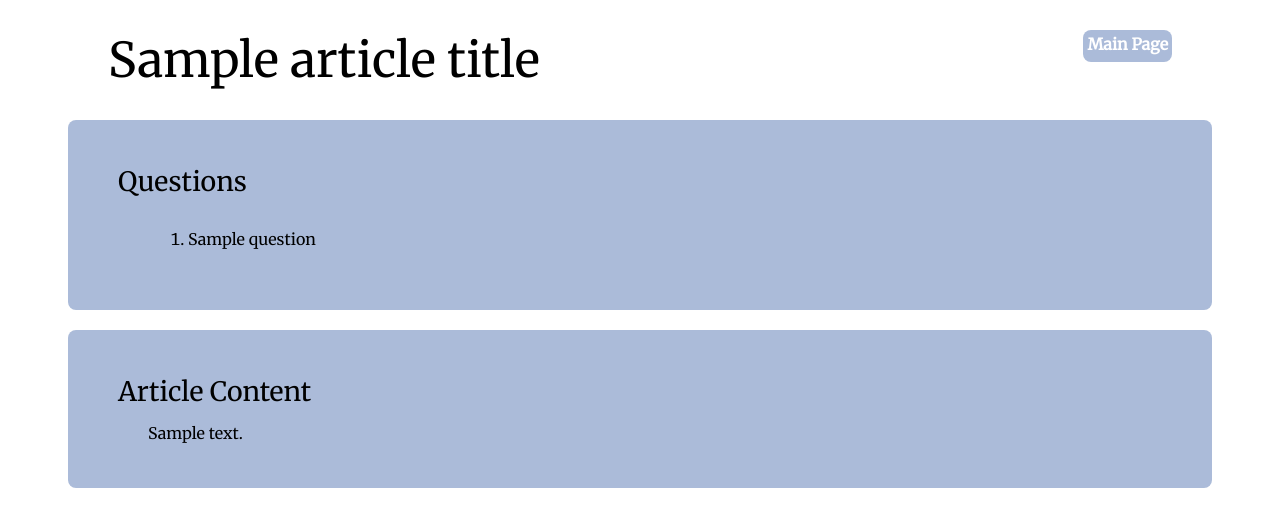
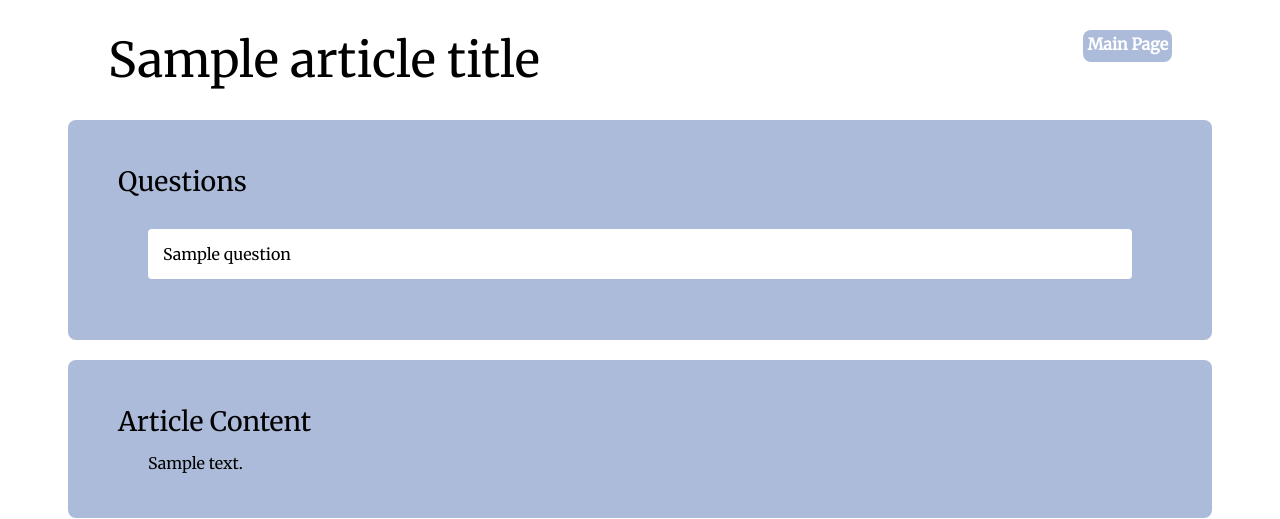
Before and after one commit to TimelyToga/wikiquiz, a Django app: template webfiles/templates/quiz.html in a window 1280 px wide. Shown: the top 519 px of the page. Run offline with Django 3.2, Linux system fonts and the light colour scheme; the template is opened without the code that fills it: most values are stand-ins (such as "Sample title", 1, 10 or a date in 2020); parts of the project's set-up code (start-up, migrations or seed data) failed here and were passed over.

Commit message:
Answers are hidden and revealed on click

```diff
--- a/webfiles/static/css/wiki.css
+++ b/webfiles/static/css/wiki.css
@@ -32,7 +32,7 @@
 }
 
 .button_wrapper {
-    width: 30%;
+    /*width: 0%;*/
     height: 100%;
     float: right !important;
 }
@@ -65,3 +65,27 @@
 
 #home_link {
 }
+
+.question_list {
+    text-decoration: none;
+    padding: 0;
+}
+
+.question_item_wrapper {
+    list-style-type: none;
+    margin: 0 auto;
+}
+
+.question_item {
+    background: white;
+    border-radius: 4px;
+    padding: 15px;
+    margin: 10px 0;
+}
+
+.answer_blocks {
+    color: #00274A;
+    font-weight: bold;
+    font-size: 18pt;
+    margin: 10px 20px;
+}
--- a/webfiles/templates/quiz.html
+++ b/webfiles/templates/quiz.html
@@ -23,11 +23,21 @@
                 <span class="section_title">Questions</span>
             </div>
             <div class="bubble_content">
-                <ol>
+                <ul class="question_list">
                     {% for q in questions %}
-                    <li>{{ q }}</li>
+                    <li class="question_item_wrapper">
+                        <div class="question_item" onclick="revealAnswer('{{ q.num }}')">
+                            <div class="question_text">
+                                {{ q.question }}
+                            </div>
+                            <div class="question_answer" id="{{ q.num }}" style="display: none">
+                                <br>
+                                <span class="answer_blocks">{{ q.answer }}</span>
+                            </div>
+                        </div>
+                    </li>
                     {% endfor %}
-                </ol>
+                </ul>
             </div>
         </div>
         <div class="bubble" id="wiki_content_wrapper">
@@ -48,6 +58,20 @@
             return mystring.replace(/&/g, "&amp;").replace(/>/g, "&gt;").replace(/</g, "&lt;").replace(/"/g, "&quot;");
         }
 
+        function revealAnswer(answer_id){
+            var id = "#" + answer_id;
+            $("#" + answer_id).toggle(250, function() {
+                // Animation complete.
+              });
+            console.log(answer_id);
+{#            var element = document.getElementById(answer_id)#}
+{#            if(element.style.visibility == 'visible'){#}
+{#                element.style.visibility = 'invisible'#}
+{#            } else {#}
+{#                element.style.visibility = 'visible'#}
+{#            }#}
+        }
+
         var s = "{{ wiki_text }}";
         var something = $('<div/>').html(s).text();
         var div = document.createElement('div');
--- a/wikiquiz/settings.py
+++ b/wikiquiz/settings.py
@@ -32,7 +32,8 @@ SECRET_KEY = '6*rxudbv($15+p3i#epsm!1-%hb@z9fxg@_d$cwibd2r$&q+e7'
 ## READABILITY
 PARSER_TOKEN = "559d23a43dfef9f3f7f398b93da5681aa519ee36"
 WIKI_URL = "https://en.wikipedia.org/wiki/"
-MIN_SENT_LENGTH = 60
+MIN_SENT_LENGTH = 40
+MAX_SENT_LENGTH = 500
 
 
 # SECURITY WARNING: don't run with debug turned on in production!
```
Also changed, not shown: webfiles/lang.py (+16 -37 lines).
